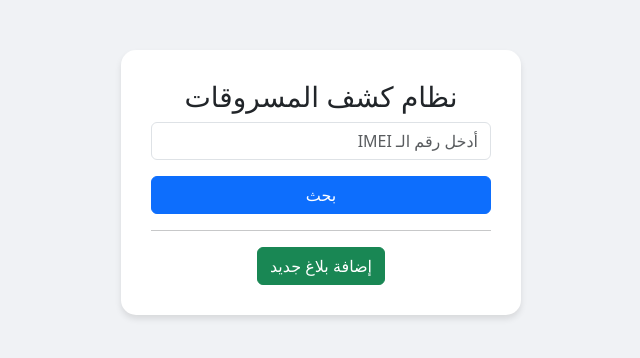
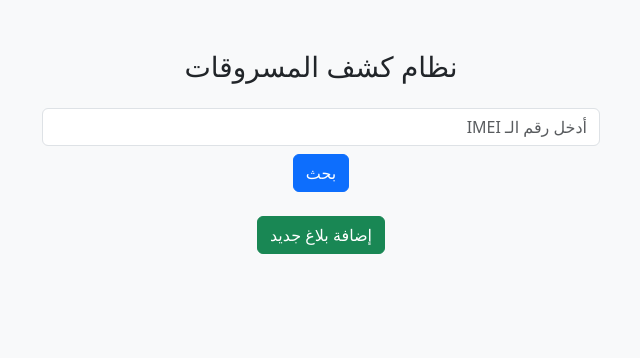
Before and after one commit to Ali202004/stolen-phones-project, a Flask app: page / in a window 1280 px wide. Shown: the top 358 px of the page, without its empty margins (319-959 px from the left). Run offline with Flask 3, Linux system fonts and the light colour scheme.

Commit message:
Update index.html

```diff
--- a/templates/index.html
+++ b/templates/index.html
@@ -2,29 +2,24 @@
 <html lang="ar" dir="rtl">
 <head>
     <link href="https://cdn.jsdelivr.net/npm/bootstrap@5.3.0/dist/css/bootstrap.min.css" rel="stylesheet">
-    <style>
-        body { background: #f0f2f5; text-align: center; padding-top: 50px; }
-        .box { background: white; padding: 30px; border-radius: 15px; width: 90%; max-width: 400px; margin: auto; box-shadow: 0 4px 6px rgba(0,0,0,0.1); }
-    </style>
+    <style>body { background: #f8f9fa; padding-top: 50px; text-align: center; }</style>
 </head>
 <body>
-    <div class="box">
+    <div class="container">
         <h3>نظام كشف المسروقات</h3>
-        <form action="/search" method="POST">
-            <input type="text" name="imei" class="form-control mb-3" placeholder="أدخل رقم الـ IMEI" required>
-            <button class="btn btn-primary w-100">بحث</button>
+        <form action="/search" method="POST" class="mt-4">
+            <input type="text" name="imei" class="form-control w-50 mx-auto" placeholder="أدخل رقم الـ IMEI" required>
+            <button class="btn btn-primary mt-2">بحث</button>
         </form>
         {% if report %}
-        <div class="alert alert-danger mt-3">
-            الجهاز مفقود في مدينة {{ report[3] }} <br>
-            التاريخ: {{ report[4] }} <br>
-            للتواصل: {{ report[5] }}
+        <div class="alert alert-danger mt-3 w-50 mx-auto">
+            الجهاز مفقود في {{ report[2] }} بتاريخ {{ report[3] }} <br>
+            للتواصل: {{ report[4] }}
         </div>
         {% elif imei %}
-        <div class="alert alert-success mt-3">الجهاز غير موجود في قائمة البلاغات.</div>
+        <div class="alert alert-success mt-3 w-50 mx-auto">الجهاز غير موجود في قاعدة بيانات المفقودات.</div>
         {% endif %}
-        <hr>
-        <a href="/add" class="btn btn-success">إضافة بلاغ جديد</a>
+        <br><a href="/add" class="btn btn-success">إضافة بلاغ جديد</a>
     </div>
 </body>
 </html>
```
